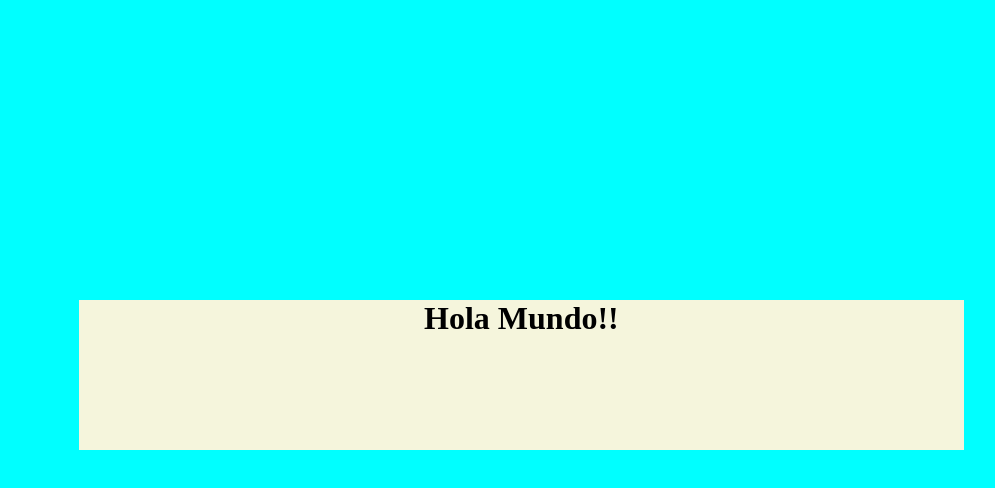
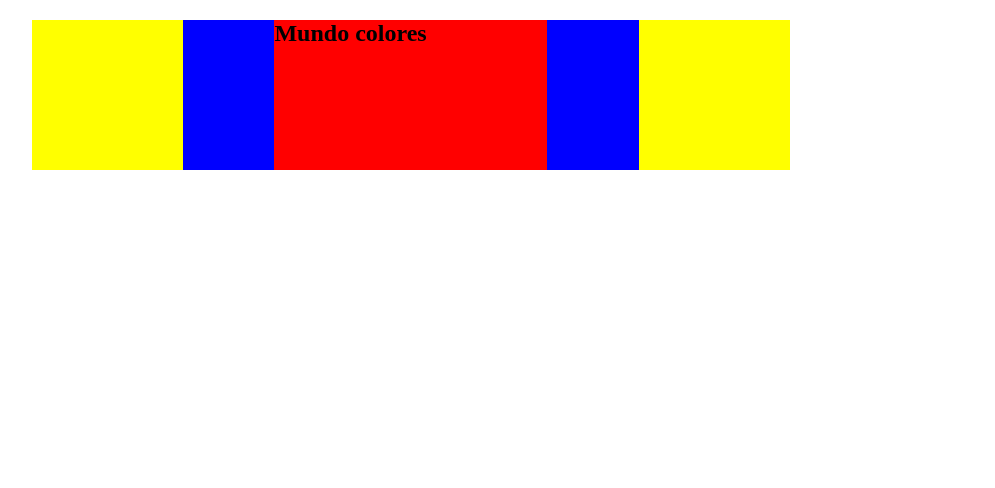
Before and after one commit to CamilaRodrigueez/GitTest02, a plain HTML site: page index.html in a window 1280 px wide. Shown: the whole page, without its empty margins (229-1224 px from the left). Drawn offline with Linux system fonts and the light colour scheme.

Commit message:
Cambios newcolors

```diff
--- a/index.html
+++ b/index.html
@@ -6,6 +6,12 @@
     <title>GitPrueba</title>
 </head>
 <body>
-    <h1>Hola Mundo!!</h1>
+    <div class="yellow">
+         <div class="blue">
+             <div class="red">
+               <h2>Mundo colores</h2>
+             </div>
+         </div>
+    </div>
 </body>
 </html>
--- a/style.css
+++ b/style.css
@@ -1,11 +1,24 @@
-body{
-    background-color: aqua;
+
+.yellow{
+    margin: 15px auto;
+    height: 150px;
+    width: 60%;
+    border-color: black;
+    background-color: yellow;
+
 }
+.blue{
+    margin: 15px auto;
+    height: 150px;
+    width: 60%;
+    border-color: black;
+    background-color: blue;
 
-h1{
-    margin: 300px;
-    width: 70%;
+}
+.red{
+    margin: 15px auto;
     height: 150px;
-    background-color: beige;
-    text-align: center;
+    width: 60%;
+    border-color: black;
+    background-color: red;
 }
```
